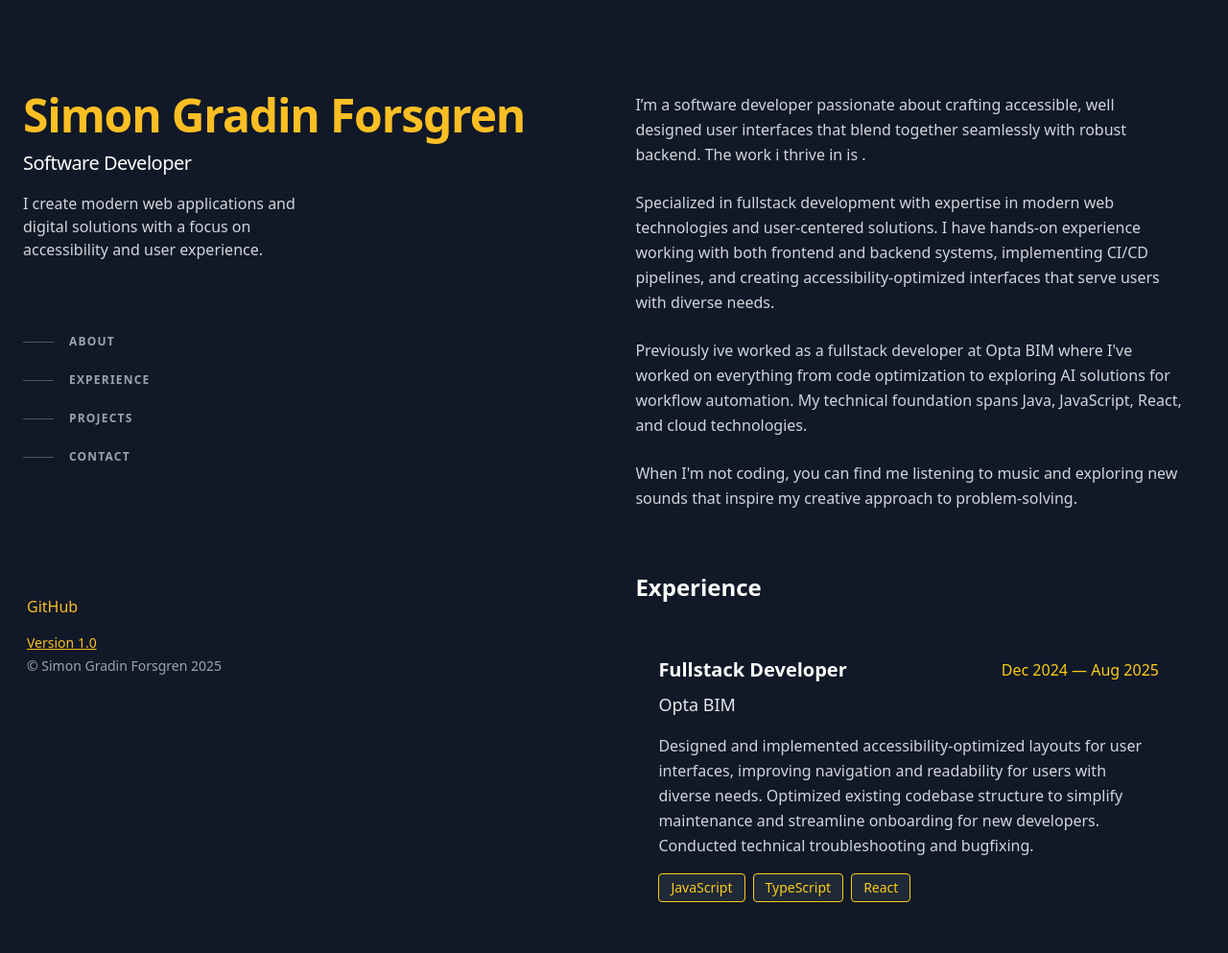
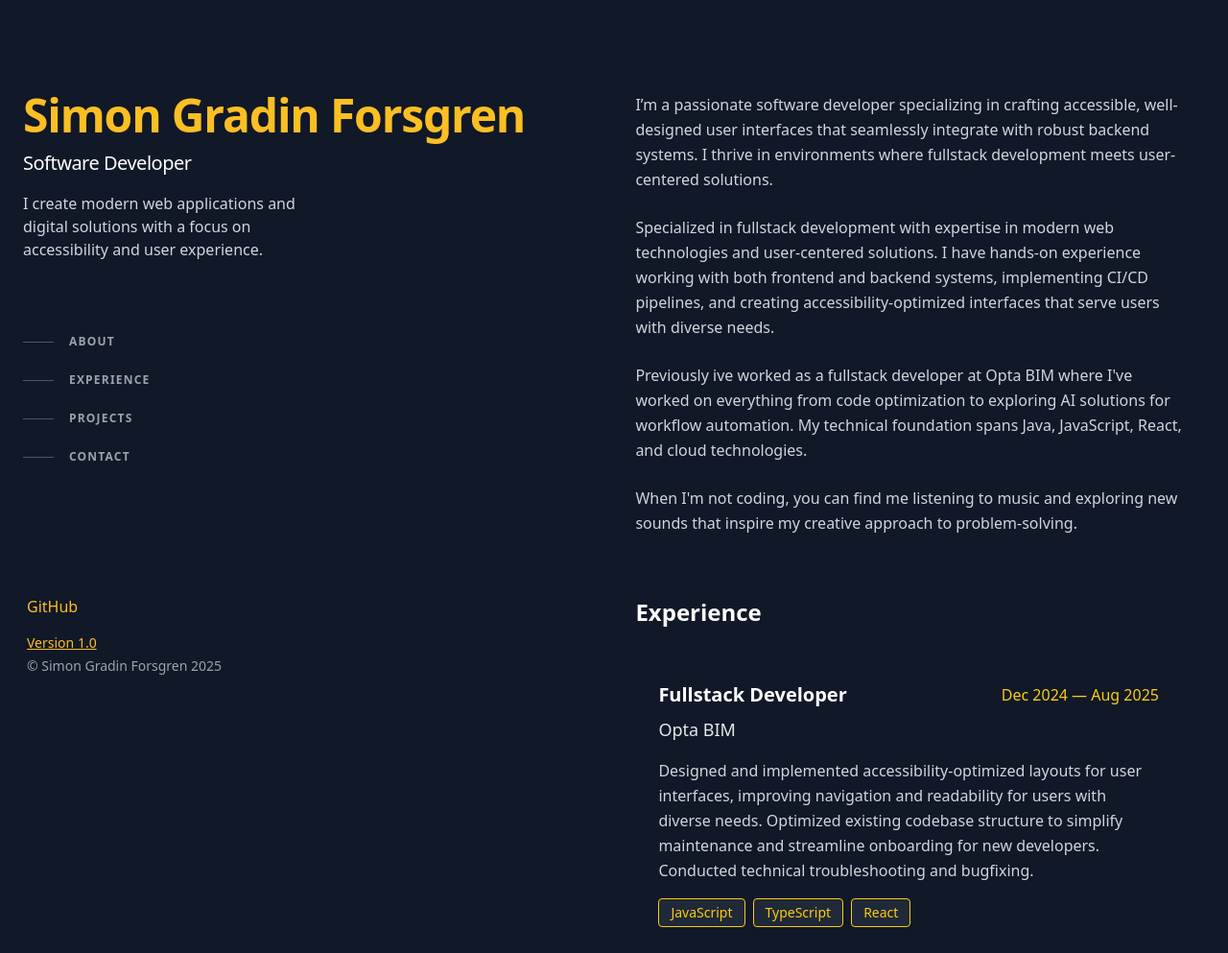
Before and after one commit to SimonGrFo/portfolio, a plain HTML site: page index.html in a window 1280 px wide. Shown: the top 993 px of the page at 96% size. Drawn offline with nearby package versions, Linux system fonts and the light colour scheme.

Commit message:
refined personal bio

```diff
--- a/index.html
+++ b/index.html
@@ -97,7 +97,7 @@
           <section id="about" class="flex-none">
             <div class="space-y-6 text-gray-300 leading-relaxed text-base">
               <p>
-                I’m a software developer passionate about crafting accessible, well designed user interfaces that blend together seamlessly with robust backend. The work i thrive in is  .
+                I’m a passionate software developer specializing in crafting accessible, well-designed user interfaces that seamlessly integrate with robust backend systems. I thrive in environments where fullstack development meets user-centered solutions.
               </p>
               <p>
                 Specialized in fullstack development with expertise in modern web technologies and user-centered solutions. I have hands-on experience working with both frontend and backend systems, implementing CI/CD pipelines, and creating accessibility-optimized interfaces that serve users with diverse needs.
```
